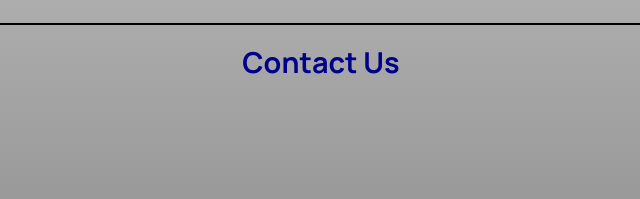
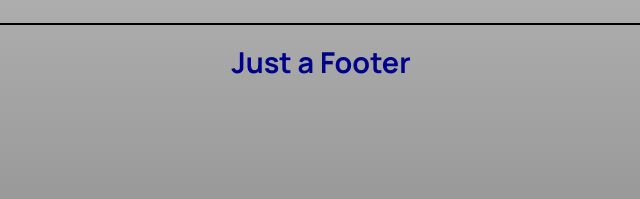
Before and after one commit to cmf11p/challenge1, a plain HTML site: page index.html in a window 1280 px wide. Shown: the part 817-1016 px from the top of the page, 319-959 px from the left. Drawn offline with nearby package versions, Linux system fonts and the light colour scheme.

Commit message:
Inicio del Footer

```diff
--- a/index.html
+++ b/index.html
@@ -30,7 +30,7 @@
               <p class="parrafo borde" id="p3">Lorem, ipsum dolor sit amet consectetur adipisicing elit. Recusandae cum est ab nam aperiam incidunt assumenda magnam vitae, necessitatibus earum nisi quas dolore deleniti eos itaque nemo illo quidem veritatis.</p>
               <img src="placeholder.png" alt="Angulo alt 2" id="img2">
       <footer class="borde">
-        <h2 class="titulo2">Contact Us</h2>
+        <h2 class="titulo2">Just a Footer</h2>
         <ul>
           <li><img src="#" alt="Twitter"> <a href="https://twitter.com/home">@TheraOfficial</a></li>
           <li><img src="#" alt="Facebook"> <a href="https://www.facebook.com/">/Thera_Official</a></li>
```
